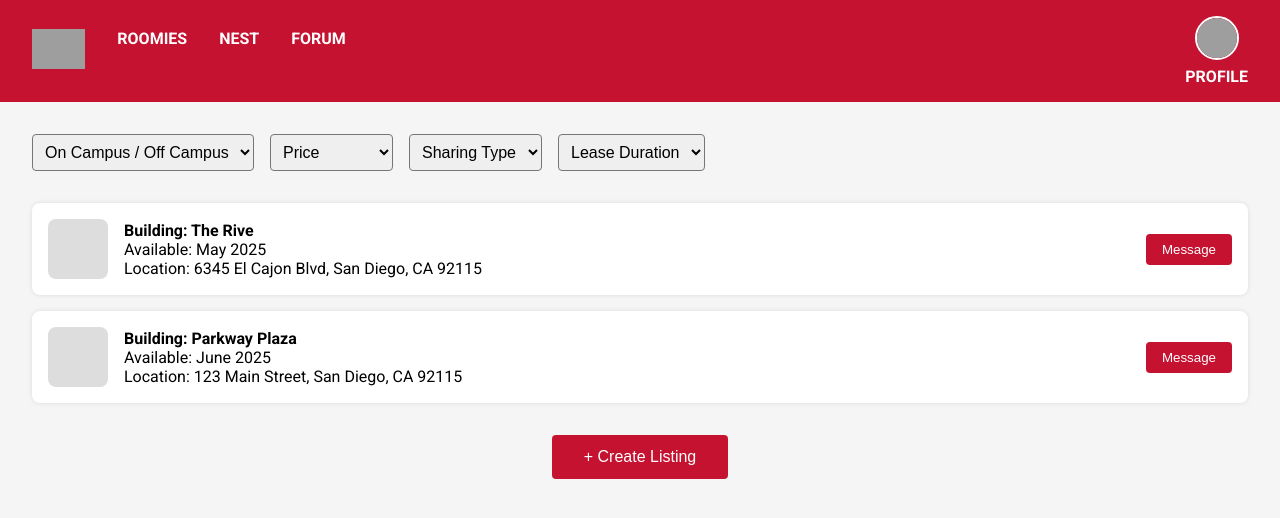
After one commit to KRISHNAVARDHAN210/sdsuconnect, a Python web app: template backend/app/templates/nest.html in a window 1280 px wide. The commit adds this page. Shown: the top 518 px of the page. Run offline with Jinja, Linux system fonts and the light colour scheme; the template is opened without the code that fills it, so the values that code supplies are empty; grey boxes are pictures that could not be loaded.

Commit message:
Updated nest.html

```diff
--- /dev/null
+++ b/backend/app/templates/nest.html
@@ -0,0 +1,326 @@
+<!DOCTYPE html>
+<html lang="en">
+<head>
+  <meta charset="UTF-8">
+  <meta name="viewport" content="width=device-width, initial-scale=1">
+  <title>Nest - SDSU Connect</title>
+  <link href="https://fonts.googleapis.com/css2?family=Roboto:wght@400;700&display=swap" rel="stylesheet">
+
+  <style>
+    body {
+      margin: 0;
+      font-family: 'Roboto', sans-serif;
+      background-color: #f5f5f5;
+    }
+
+    .navbar {
+      display: flex;
+      background-color: #C41230;
+      padding: 1rem 2rem;
+      align-items: center;
+      justify-content: space-between;
+    }
+    .nav-links {
+      display: flex;
+      gap: 2rem;
+    }
+    .nav-links div {
+      color: white;
+      font-weight: bold;
+      cursor: pointer;
+    }
+    .filter-section {
+      margin: 2rem;
+      display: flex;
+      gap: 1rem;
+      flex-wrap: wrap;
+    }
+    select {
+      padding: 0.5rem;
+      border-radius: 4px;
+      font-size: 1rem;
+    }
+    .listing-list {
+      margin: 2rem;
+      display: flex;
+      flex-direction: column;
+      gap: 1rem;
+    }
+    .listing-card {
+      background: white;
+      padding: 1rem;
+      border-radius: 8px;
+      box-shadow: 0 0 5px rgba(0,0,0,0.1);
+      display: flex;
+      flex-direction: column;
+      cursor: pointer;
+    }
+    .listing-card:hover {
+      box-shadow: 0 0 10px rgba(0,0,0,0.2);
+    }
+    .listing-info {
+      display: flex;
+      align-items: center;
+      justify-content: space-between;
+    }
+    .listing-basic {
+      display: flex;
+      align-items: center;
+      gap: 1rem;
+    }
+    .building-pic {
+      width: 60px;
+      height: 60px;
+      background-color: #ddd;
+      border-radius: 8px;
+    }
+    .listing-details {
+      display: flex;
+      flex-direction: column;
+    }
+    .hidden-details {
+      display: none;
+      background-color: #f9f9f9;
+      margin-top: 10px;
+      padding: 0.8rem;
+      border-radius: 6px;
+      font-size: 0.9rem;
+    }
+    .message-btn {
+      background-color: #C41230;
+      color: white;
+      padding: 0.5rem 1rem;
+      border: none;
+      border-radius: 4px;
+      cursor: pointer;
+    }
+    .message-btn:hover {
+      background-color: #a50d24;
+    }
+    .create-listing {
+      margin: 2rem;
+      text-align: center;
+    }
+    .create-listing button {
+      background-color: #C41230;
+      color: white;
+      padding: 0.8rem 2rem;
+      border: none;
+      border-radius: 4px;
+      font-size: 1rem;
+      cursor: pointer;
+    }
+    .modal {
+      display: none;
+      position: fixed;
+      z-index: 1000;
+      left: 0;
+      top: 0;
+      width: 100%;
+      height: 100%;
+      background-color: rgba(0,0,0,0.5);
+      justify-content: center;
+      align-items: center;
+    }
+    .modal-content {
+      background-color: white;
+      padding: 2rem;
+      border-radius: 8px;
+      width: 400px;
+      position: relative;
+    }
+    .modal-content input, .modal-content select {
+      width: 100%;
+      margin-bottom: 15px;
+      padding: 0.8rem;
+      border: 1px solid #ccc;
+      border-radius: 4px;
+    }
+    .modal-content button {
+      margin-top: 1rem;
+      width: 100%;
+    }
+    .close-btn {
+      position: absolute;
+      top: 10px;
+      right: 15px;
+      font-size: 1.5rem;
+      cursor: pointer;
+    }
+    .profile-section {
+      text-align: center;
+      color: white;
+      font-weight: bold;
+      cursor: pointer;
+    }
+
+    .profile-section img {
+      width: 40px;
+      height: 40px;
+      border-radius: 50%;
+      margin-bottom: 0.2rem;
+      object-fit: cover;
+      border: 2px solid white;
+    }
+  </style>
+</head>
+
+<body>
+
+<!-- Navbar -->
+<div class="navbar">
+    <div class="nav-links">
+      <div>
+        <img src="C:\Users\ppagaria2278\Documents\Hackathon\sdsuconnect\backend\app\static\Logo.jpg" alt="SDSU Aztec Connect" style="height:40px;">
+      </div>
+      <div>ROOMIES</div>
+      <div>NEST</div>
+      <div>FORUM</div>
+    </div>
+
+    <div class="profile-section">
+      <img src="C:\Users\ppagaria2278\Documents\Hackathon\sdsuconnect\backend\app\static\profile.png" alt="Profile">
+      <div>PROFILE</div>
+    </div>
+  </div>
+
+<!-- Filters -->
+<div class="filter-section">
+  <select id="campus-filter" onchange="loadListings()">
+    <option value="">On Campus / Off Campus</option>
+    <option>On Campus</option>
+    <option>Off Campus</option>
+  </select>
+
+  <select id="price-filter" onchange="loadListings()">
+    <option value="">Price</option>
+    <option value="low">Low to High</option>
+    <option value="high">High to Low</option>
+  </select>
+
+  <select id="sharing-filter" onchange="loadListings()">
+    <option value="">Sharing Type</option>
+    <option>Private room</option>
+    <option>2 sharing</option>
+    <option>3 sharing</option>
+    <option>3+ sharing</option>
+  </select>
+
+  <select id="lease-filter" onchange="loadListings()">
+    <option value="">Lease Duration</option>
+    <option>3 months</option>
+    <option>6 months</option>
+    <option>12 months</option>
+  </select>
+</div>
+
+<!-- Listings -->
+<div class="listing-list" id="listing-list">
+  <!-- Dummy listings will be inserted here -->
+</div>
+
+<!-- Create Listing Button -->
+<div class="create-listing">
+  <button onclick="openModal()">+ Create Listing</button>
+</div>
+
+<!-- Modal for Create Listing -->
+<div class="modal" id="create-modal">
+  <div class="modal-content">
+    <span class="close-btn" onclick="closeModal()">×</span>
+    <h2>Create Listing</h2>
+    <input type="text" placeholder="Building Name / Number">
+    <input type="text" placeholder="Address">
+    <select>
+      <option>Lease Type</option>
+      <option>Lease Transfer</option>
+      <option>New Lease</option>
+    </select>
+    <select>
+      <option>Space</option>
+      <option>Private room</option>
+      <option>Shared space</option>
+    </select>
+    <button>Create</button>
+  </div>
+</div>
+
+<script>
+// Dummy listings
+const dummyListings = [
+  {
+    id: 1,
+    building: "The Rive",
+    availability: "May 2025",
+    location: "6345 El Cajon Blvd, San Diego, CA 92115",
+    listedBy: "John Doe",
+    leaseType: "Lease Transfer",
+    space: "Shared spot in a room"
+  },
+  {
+    id: 2,
+    building: "Parkway Plaza",
+    availability: "June 2025",
+    location: "123 Main Street, San Diego, CA 92115",
+    listedBy: "Jane Smith",
+    leaseType: "New Lease",
+    space: "Private room"
+  }
+];
+
+function loadListings() {
+  const list = document.getElementById('listing-list');
+  list.innerHTML = '';
+
+  dummyListings.forEach(listing => {
+    const card = `
+      <div class="listing-card" onclick="toggleDetails(${listing.id})">
+        <div class="listing-info">
+          <div class="listing-basic">
+            <div class="building-pic"></div>
+            <div class="listing-details">
+              <strong>Building: ${listing.building}</strong>
+              <div>Available: ${listing.availability}</div>
+              <div>Location: ${listing.location}</div>
+            </div>
+          </div>
+          <button class="message-btn" onclick="event.stopPropagation(); messageUser(${listing.id});">Message</button>
+        </div>
+        <div class="hidden-details" id="details-${listing.id}">
+          <p><strong>Listed by:</strong> ${listing.listedBy}</p>
+          <p><strong>Lease Type:</strong> ${listing.leaseType}</p>
+          <p><strong>Space:</strong> ${listing.space}</p>
+        </div>
+      </div>
+    `;
+    list.innerHTML += card;
+  });
+}
+
+function toggleDetails(id) {
+  const details = document.getElementById(`details-${id}`);
+  if (details.style.display === "none" || details.style.display === "") {
+    details.style.display = "block";
+  } else {
+    details.style.display = "none";
+  }
+}
+
+function openModal() {
+  document.getElementById('create-modal').style.display = 'flex';
+}
+
+function closeModal() {
+  document.getElementById('create-modal').style.display = 'none';
+}
+
+function messageUser(id) {
+  alert("Messaging for listing id " + id);
+}
+
+// Load initial listings
+window.onload = loadListings;
+</script>
+
+</body>
+</html>
```
Also changed, not shown: backend/app/templates/profile.html (+19 -0 lines), backend/app/templates/roomies.html (+22 -0 lines).
